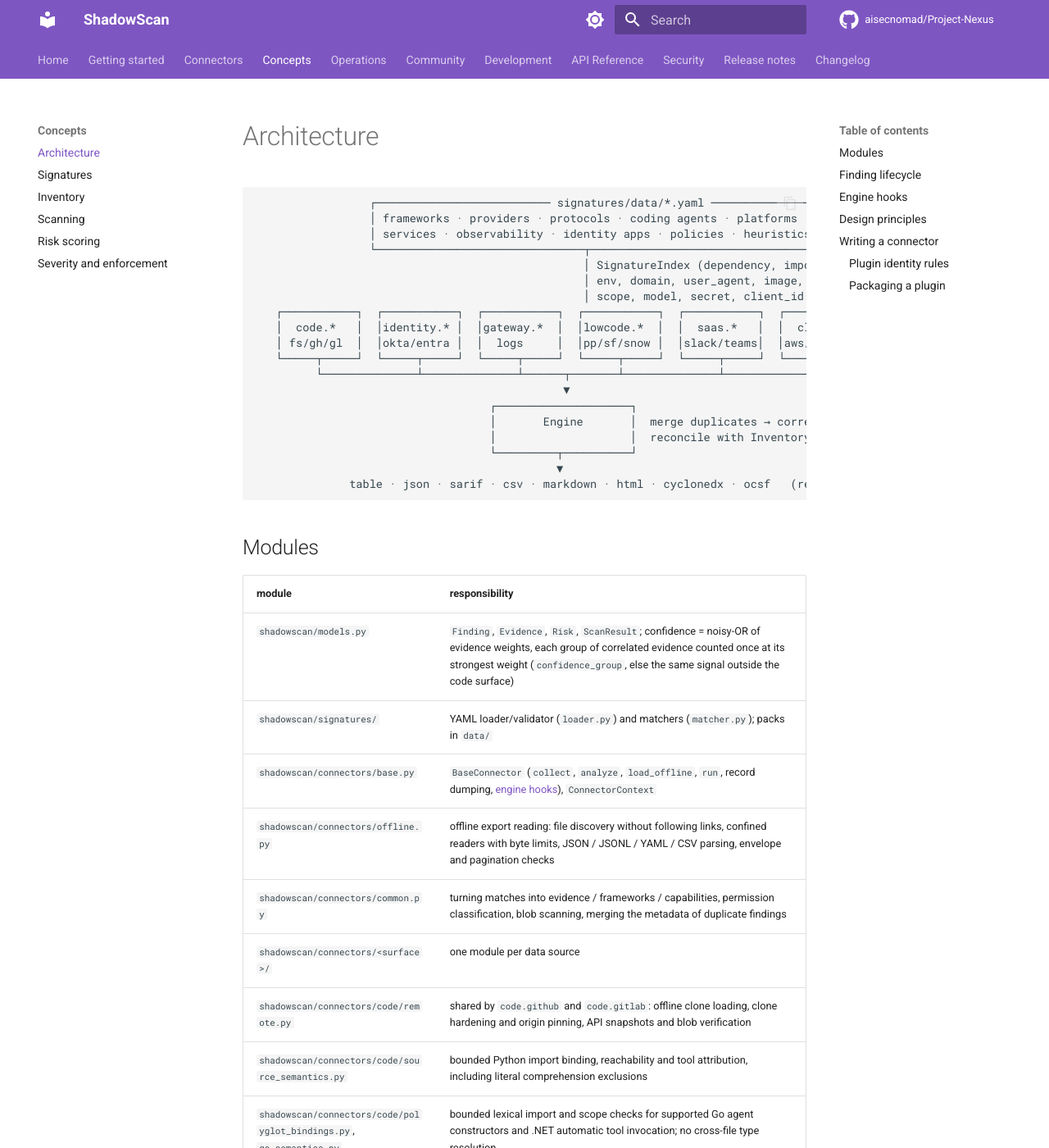
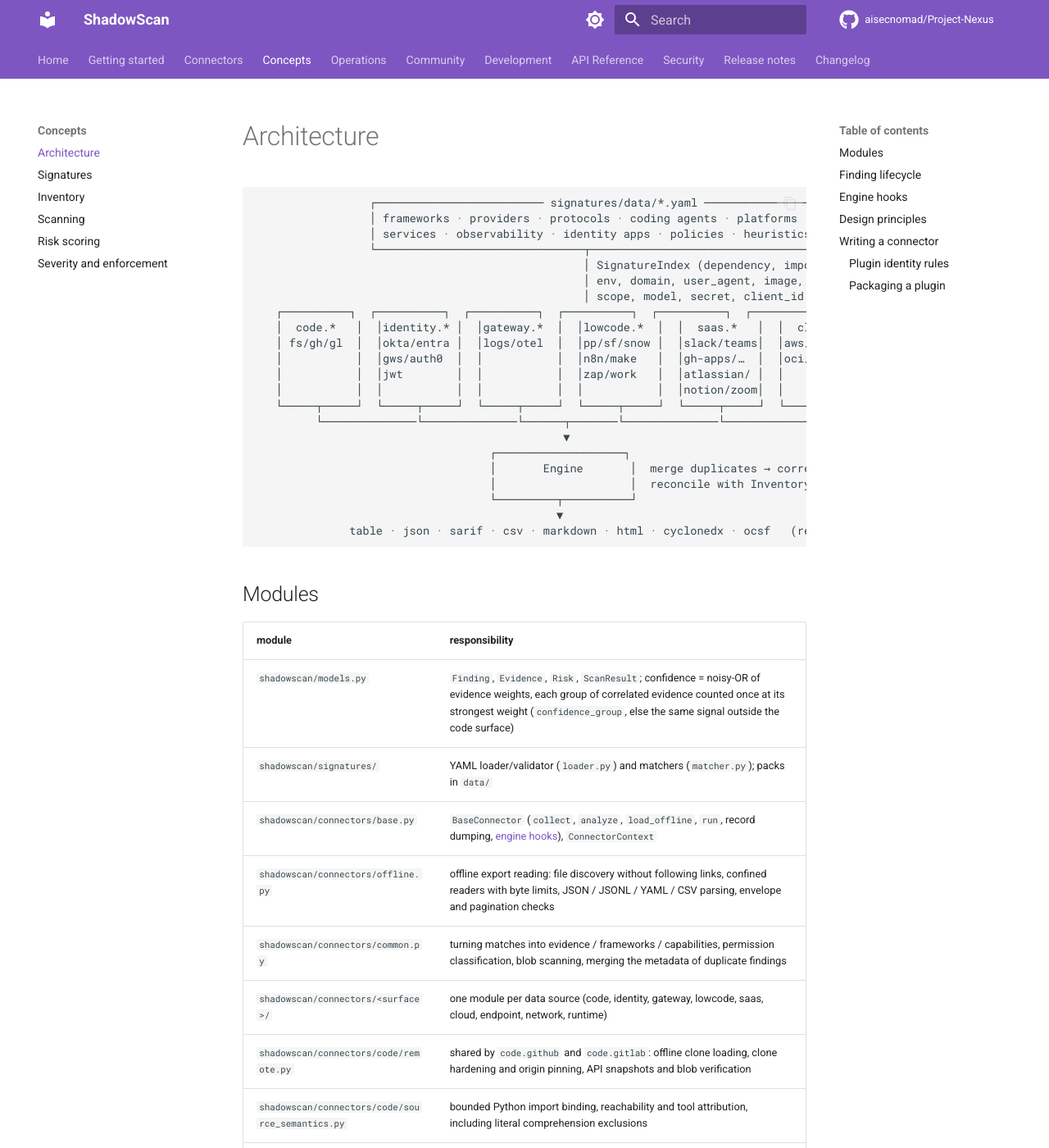
Before and after one commit to aisecnomad/Project-Nexus, an MkDocs documentation site: the page built from docs/architecture.md, in a window 1280 px wide and 1400 px high. Shown: the whole window at 82% size. Built offline with MkDocs 1.6.1 and Material for MkDocs 9.7.7, drawn with Linux system fonts in a browser that asks for light colours; comment, search, counter and statistics services are not loaded.

Commit message:
docs: update architecture diagram to include all nine surfaces (endpoint, network, runtime)

````diff
--- a/docs/architecture.md
+++ b/docs/architecture.md
@@ -1,20 +1,23 @@
 # Architecture
 
 ```
-                 ┌────────────────────────── signatures/data/*.yaml ──────────────────────────┐
+                 ┌───────────────────────── signatures/data/*.yaml ──────────────────────────┐
                  │ frameworks · providers · protocols · coding agents · platforms · cloud     │
                  │ services · observability · identity apps · policies · heuristics            │
-                 └───────────────────────────────┬─────────────────────────────────────────────┘
+                 └───────────────────────────────┬───────────────────────────────────────────────────┘
                                                  │ SignatureIndex (dependency, import, code, file,
                                                  │ env, domain, user_agent, image, iac, name,
                                                  │ scope, model, secret, client_id matchers)
-   ┌───────────┐  ┌───────────┐  ┌───────────┐  ┌───────────┐  ┌───────────┐  ┌───────────┐
-   │  code.*   │  │identity.* │  │gateway.*  │  │lowcode.*  │  │  saas.*   │  │  cloud.*  │   connectors
-   │ fs/gh/gl  │  │okta/entra │  │  logs     │  │pp/sf/snow │  │slack/teams│  │aws/gcp/az │   collect() live → records
-   └─────┬─────┘  └─────┬─────┘  └─────┬─────┘  └─────┬─────┘  └─────┬─────┘  └─────┬─────┘   load_offline() → records
-         └──────────────┴──────────────┴──────┬───────┴──────────────┴──────────────┘         analyze(records) → Findings
+   ┌──────────┐  ┌──────────┐  ┌──────────┐  ┌──────────┐  ┌──────────┐  ┌──────────┐  ┌──────────┐  ┌──────────┐  ┌──────────┐
+   │  code.*   │  │identity.* │  │gateway.*  │  │lowcode.*  │  │  saas.*   │  │  cloud.*  │  │endpoint.* │  │network.*  │  │runtime.*  │   connectors
+   │ fs/gh/gl  │  │okta/entra │  │logs/otel  │  │pp/sf/snow │  │slack/teams│  │aws/gcp/az │  │inv/host/  │  │  logs     │  │processes  │   collect() live → records
+   │           │  │gws/auth0  │  │           │  │n8n/make   │  │gh-apps/…  │  │oci/k8s/os │  │mcp/ollama │  │           │  │           │   load_offline() → records
+   │           │  │jwt        │  │           │  │zap/work   │  │atlassian/ │  │           │  │models/    │  │           │  │           │   analyze(records) → Findings
+   │           │  │           │  │           │  │           │  │notion/zoom│  │           │  │ebpf       │  │           │  │           │
+   └─────┬─────┘  └─────┬─────┘  └─────┬─────┘  └─────┬─────┘  └─────┬─────┘  └─────┬─────┘  └─────┬─────┘  └─────┬─────┘  └─────┬─────┘
+         └──────────────└──────────────└──────┬───────└──────────────└──────────────└──────────────└──────────────└──────────────┘
                                               ▼
-                                   ┌────────────────────┐
+                                   ┌───────────────────┐
                                    │       Engine       │  merge duplicates → correlate across surfaces →
                                    │                    │  reconcile with Inventory (shadow?) → Risk → sort
                                    └─────────┬──────────┘
@@ -31,7 +34,7 @@
 | `shadowscan/connectors/base.py` | `BaseConnector` (`collect`, `analyze`, `load_offline`, `run`, record dumping, [engine hooks](#engine-hooks)), `ConnectorContext` |
 | `shadowscan/connectors/offline.py` | offline export reading: file discovery without following links, confined readers with byte limits, JSON / JSONL / YAML / CSV parsing, envelope and pagination checks |
 | `shadowscan/connectors/common.py` | turning matches into evidence / frameworks / capabilities, permission classification, blob scanning, merging the metadata of duplicate findings |
-| `shadowscan/connectors/<surface>/` | one module per data source |
+| `shadowscan/connectors/<surface>/` | one module per data source (code, identity, gateway, lowcode, saas, cloud, endpoint, network, runtime) |
 | `shadowscan/connectors/code/remote.py` | shared by `code.github` and `code.gitlab`: offline clone loading, clone hardening and origin pinning, API snapshots and blob verification |
 | `shadowscan/connectors/code/source_semantics.py` | bounded Python import binding, reachability and tool attribution, including literal comprehension exclusions |
 | `shadowscan/connectors/code/polyglot_bindings.py`, `go_semantics.py`, `dotnet_semantics.py` | bounded lexical import and scope checks for supported Go agent constructors and .NET automatic tool invocation; no cross-file type resolution |
````
